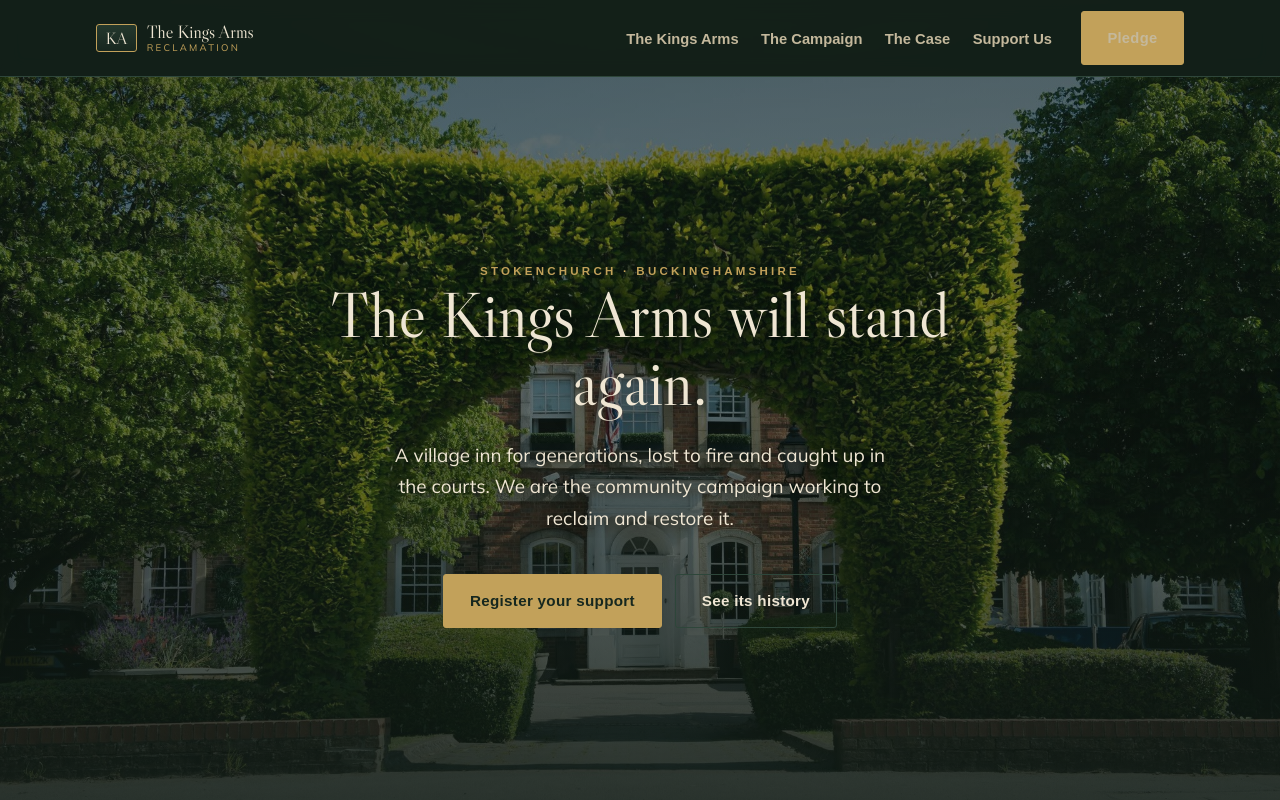
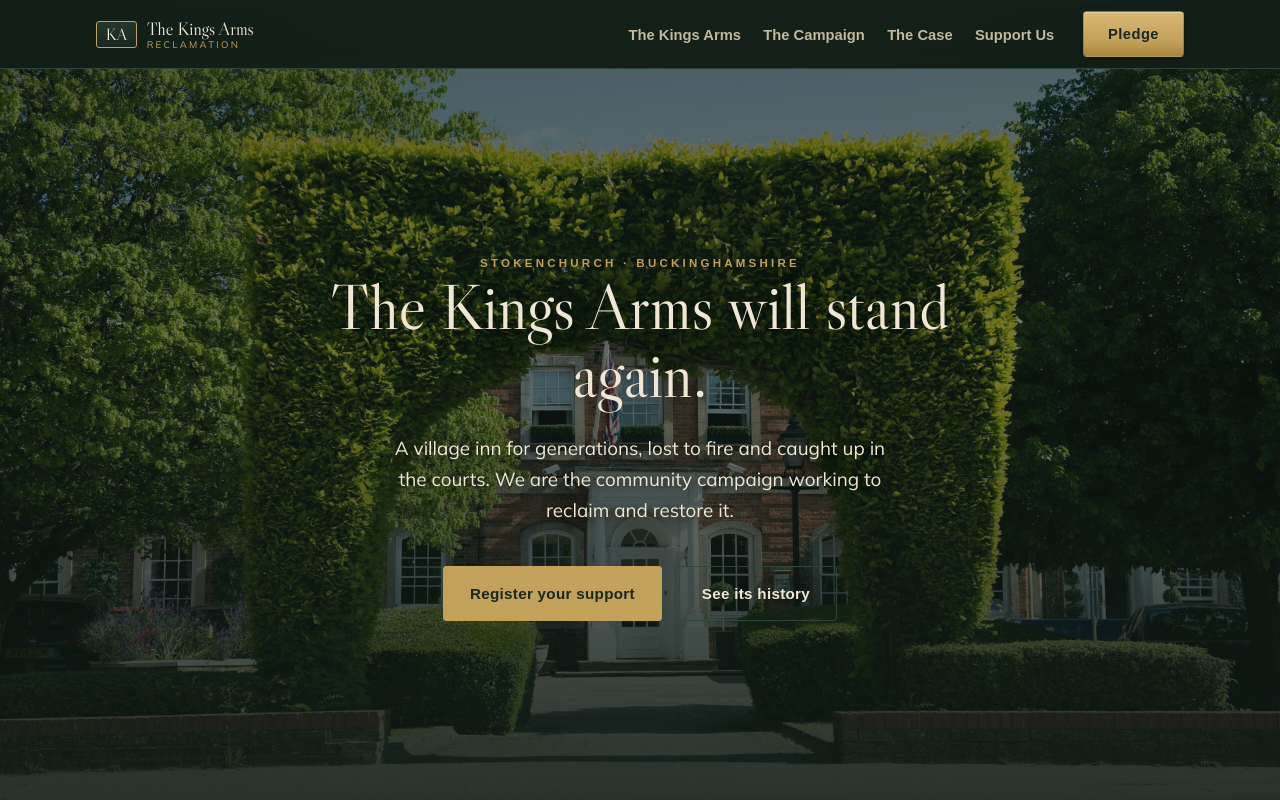
Before and after one commit to mapill01/kings-arms-reclamation, a Next.js app: page / in a window 1280 px wide. Shown: the top 800 px of the page. Built offline with nearby package versions, Linux system fonts and the light colour scheme; a web font is replaced by a local one.

Commit message:
Update globals.css

```diff
--- a/app/globals.css
+++ b/app/globals.css
@@ -476,3 +476,21 @@
 .prose h3 { font-family: var(--font-display); font-weight: 400; font-size: 1.4rem; color: var(--brass); margin: 2.2rem 0 0.6rem; }
 .prose h3:first-child { margin-top: 0; }
 .prose blockquote { margin: 1rem 0; padding-left: 1.1rem; border-left: 2px solid var(--pine-line); color: var(--parchment-dim); font-style: italic; }
+/* ---- Header "Pledge" button: fix contrast + refine ---- */
+.site-header .nav-cta .btn-primary {
+  color: var(--ink);
+  font-weight: 800;
+  letter-spacing: 0.03em;
+  padding: 0.62rem 1.5rem;
+  border: 1px solid rgba(0, 0, 0, 0.18);
+  border-radius: 4px;
+  background: linear-gradient(180deg, var(--brass-bright), var(--brass) 65%, #a9863c);
+  box-shadow: 0 2px 8px rgba(0, 0, 0, 0.28), inset 0 1px 0 rgba(255, 255, 255, 0.30);
+  transition: background 0.18s ease, transform 0.18s ease, box-shadow 0.18s ease;
+}
+.site-header .nav-cta .btn-primary:hover {
+  color: var(--ink);
+  background: linear-gradient(180deg, #ecd196, var(--brass-bright) 65%, var(--brass));
+  transform: translateY(-1px);
+  box-shadow: 0 4px 14px rgba(0, 0, 0, 0.34), inset 0 1px 0 rgba(255, 255, 255, 0.40);
+}
```
